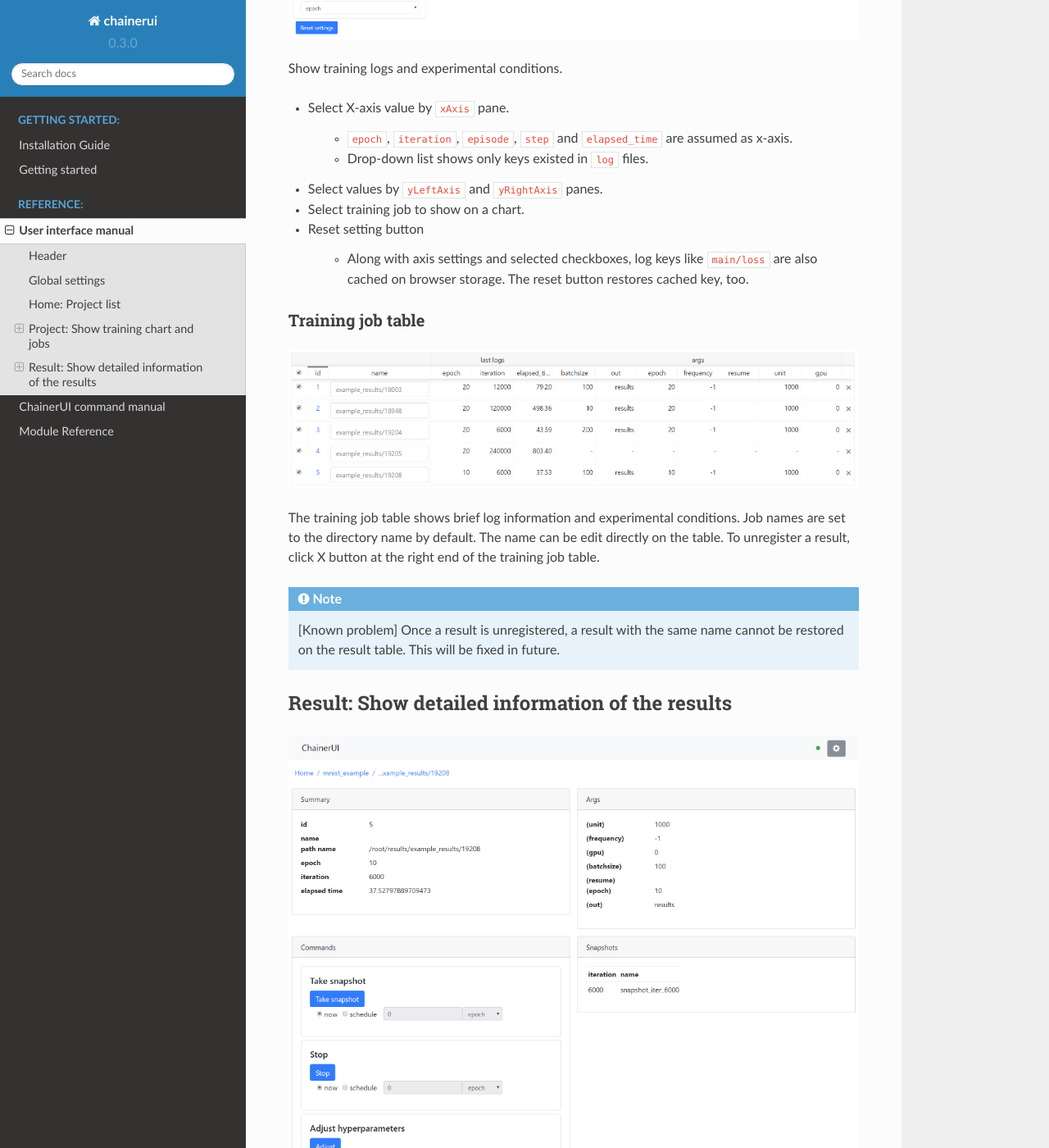
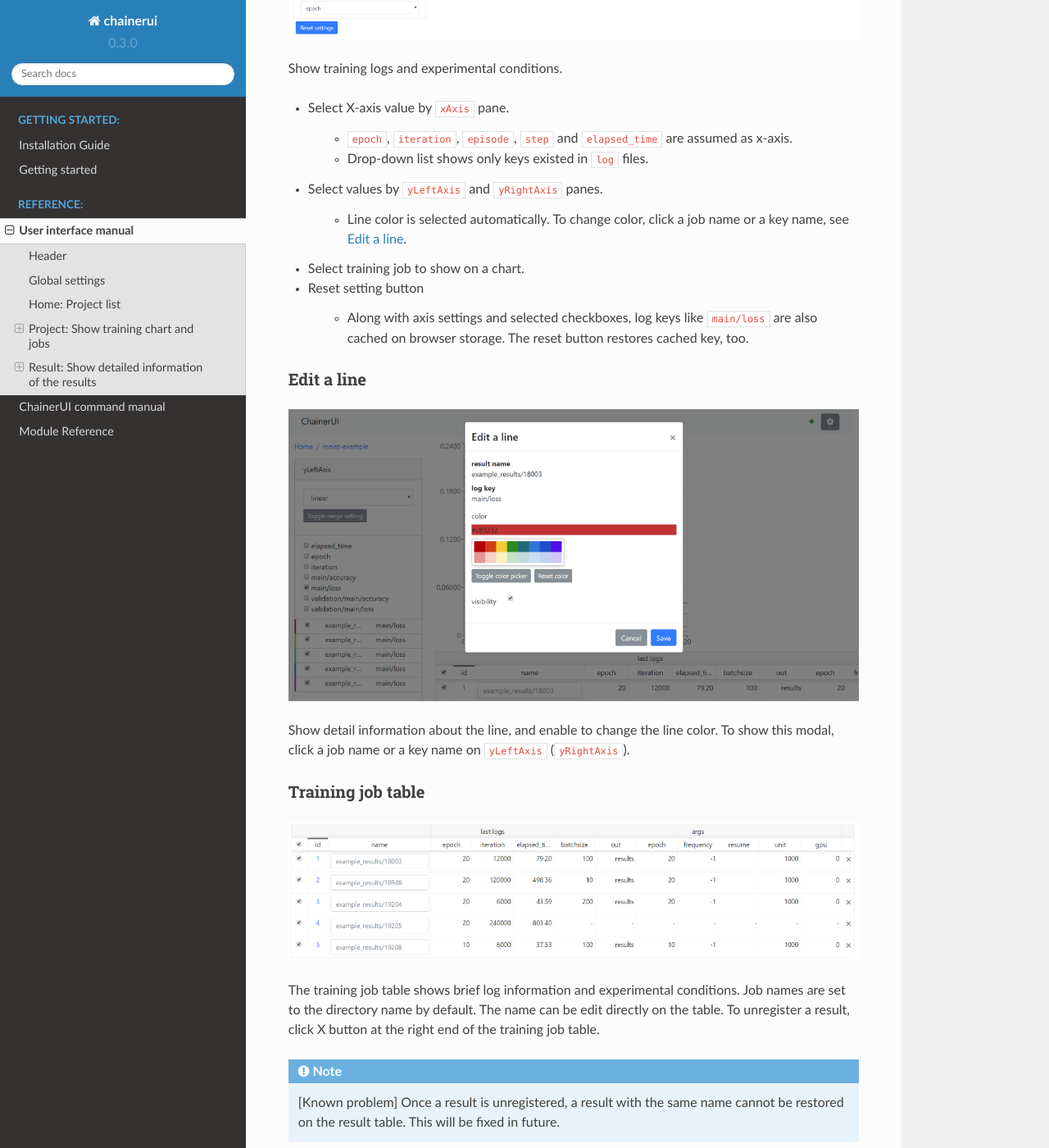
Before and after one commit to chainer/chainerui, a Sphinx documentation site: the page built from docs/source/reference/ui.rst, in a window 1280 px wide and 1400 px high, scrolled down 3057 px. Shown: the whole window at 82% size. Built offline with Sphinx 7.4.7 and the Read the Docs theme 2.0.0, drawn with Linux system fonts in a browser that asks for light colours.

Commit message:
add description about 'edit a line' modal

```diff
--- a/docs/source/reference/ui.rst
+++ b/docs/source/reference/ui.rst
@@ -78,10 +78,23 @@ Show training logs and experimental conditions.
     * Drop-down list shows only keys existed in ``log`` files.
 
 * Select values by ``yLeftAxis`` and ``yRightAxis`` panes.
+
+    * Line color is selected automatically. To change color, click a job name or a key name, see :ref:`ui_edit_line`.
+
 * Select training job to show on a chart.
 * Reset setting button
 
     * Along with axis settings and selected checkboxes, log keys like ``main/loss`` are also cached on browser storage. The reset button restores cached key, too.
+
+
+.. _ui_edit_line:
+
+Edit a line
+~~~~~~~~~~~
+
+.. image:: ../../images/chart_edit_line.png
+
+Show detail information about the line, and enable to change the line color. To show this modal, click a job name or a key name on ``yLeftAxis`` (``yRightAxis``).
 
 
 .. _ui_training_job_table:
```
Also changed, not shown: docs/images/chart_edit_line.png (added).
